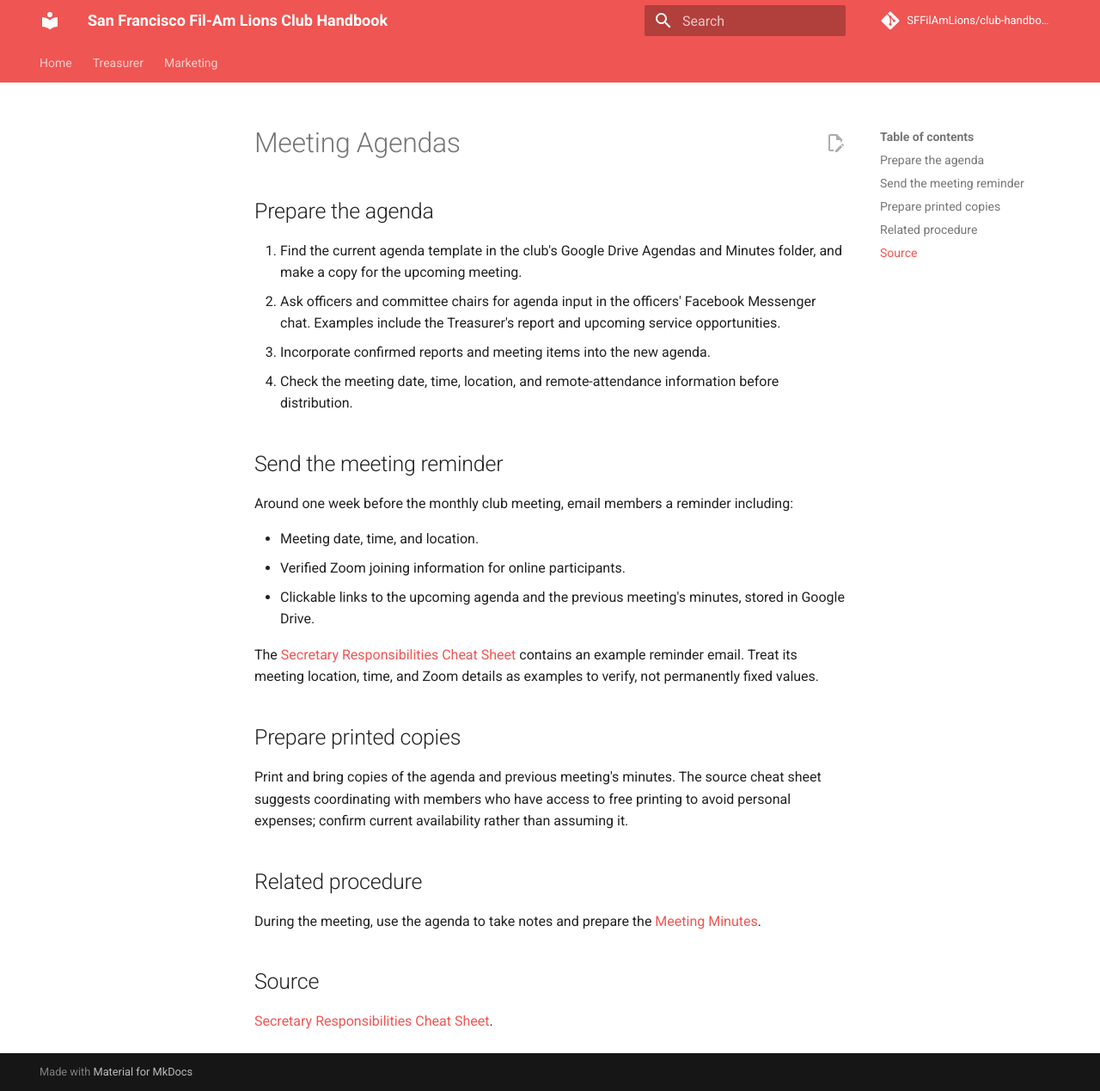
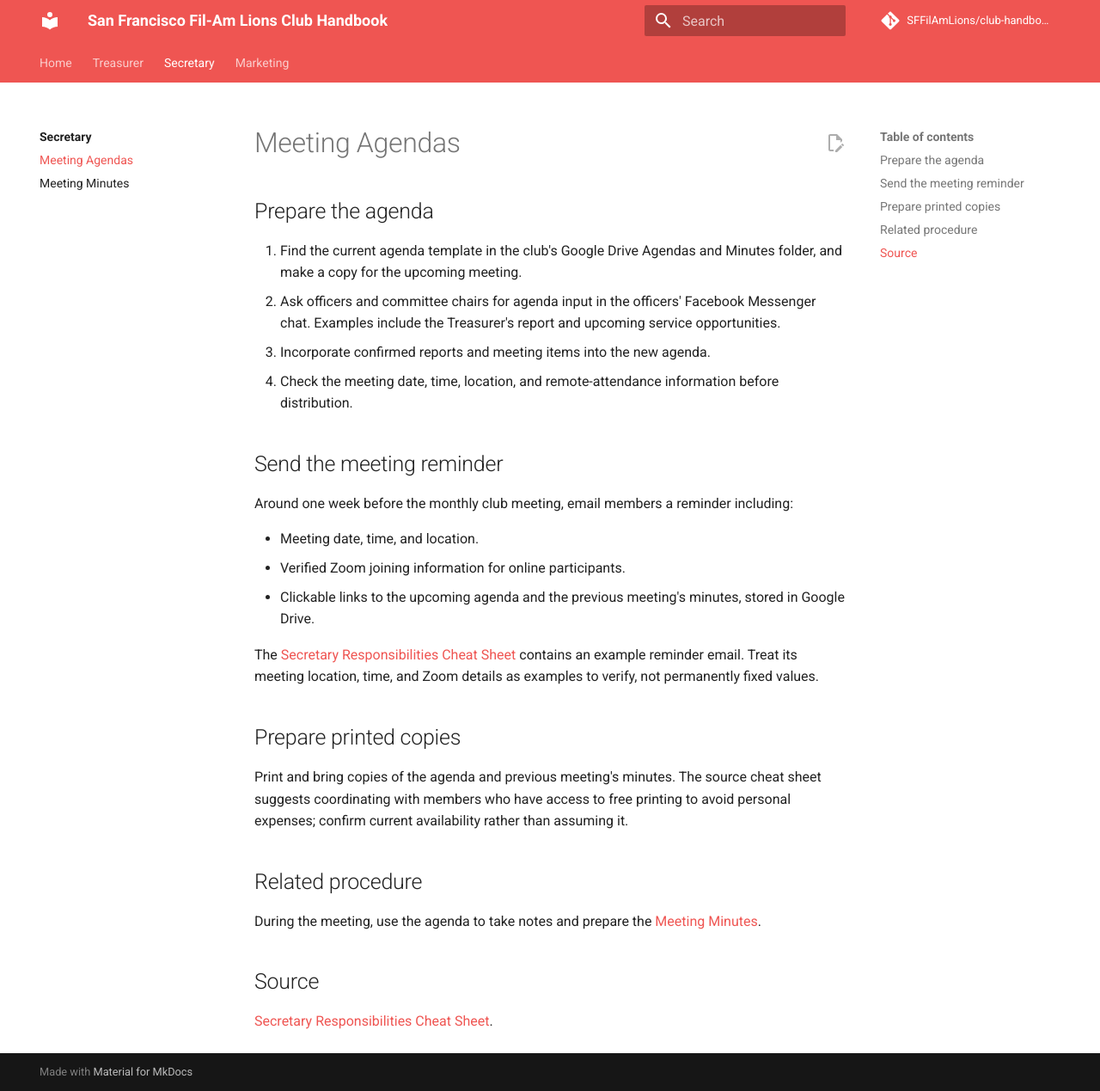
Before and after one commit to SFFilAmLions/club-handbook, an MkDocs documentation site: the page built from docs/secretary/agendas.md, in a window 1280 px wide and 1269 px high. Shown: the whole window at 86% size. Built offline with MkDocs 1.6.1 and Material for MkDocs 9.7.7, drawn with Linux system fonts in a browser that asks for light colours; comment, search, counter and statistics services are not loaded.

Commit message:
docs: link Secretary procedures in navigation

```diff
--- a/mkdocs.yml
+++ b/mkdocs.yml
@@ -40,6 +40,10 @@ nav:
       - Reimbursements: treasurer/reimbursements.md
       - Quarterly Check Register Review: treasurer/quarterly-review.md
       - Email Templates: treasurer/email-templates.md
+  - Secretary:
+      - Overview: secretary/index.md
+      - Meeting Agendas: secretary/agendas.md
+      - Meeting Minutes: secretary/minutes.md
   - Marketing:
       - Overview: marketing/index.md
       - Website: marketing/website.md
```
